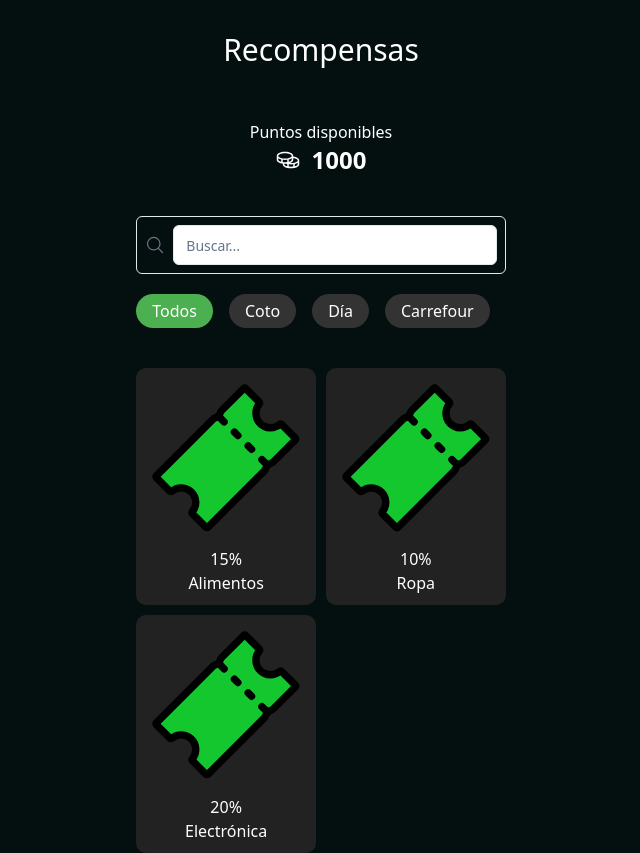
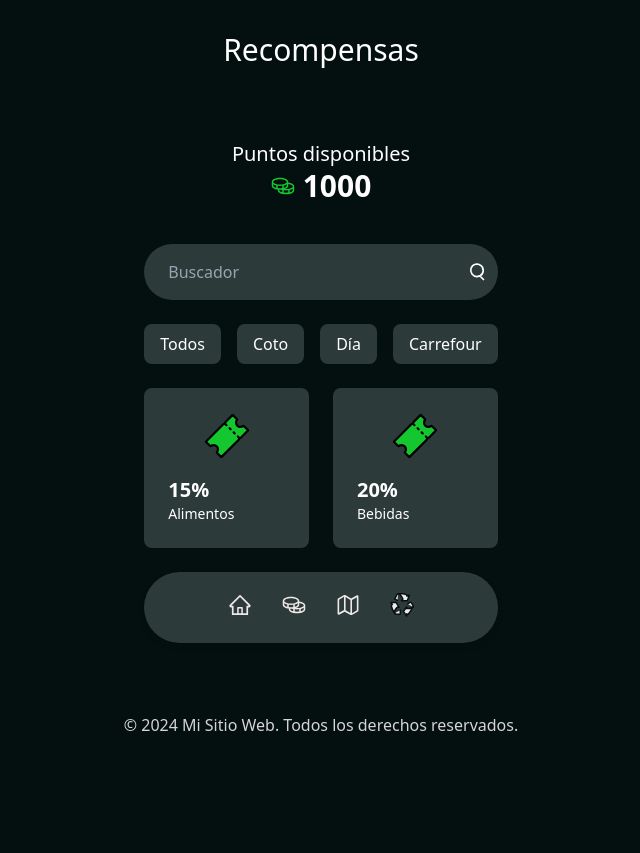
Before and after one commit to MatiasAguirre26/reciclaje-final, a Next.js app: page /rewards in a window 1280 px wide. Shown: the top 853 px of the page, without its empty margins (319-959 px from the left). After the commit the page ends 800 px from the top, so only its background shows below. Built offline with nearby package versions, Linux system fonts and the light colour scheme.

Commit message:
haciendo la funcionalidad de rewards

```diff
--- a/src/app/rewards/[id]/page.js
+++ b/src/app/rewards/[id]/page.js
@@ -1,20 +1,64 @@
 'use client';
 
-import { useRouter } from 'next/navigation';
+import { useRouter } from 'next/router';
+import CoinsIcon from '/public/icons/coins.svg';
+import useRewardStore from '@/app/stores/useRewardStore';
+import Link from 'next/link';
+import { buttonVariants } from "@/components/ui/button";
+import TicketIcon from '/public/icons/ticket.svg';
+import { useEffect, useState } from 'react';
 
-export default function RewardDetails({ params }) {
-  const router = useRouter();
-  const { id } = params;
+export default function RewardDetails() {
+  const { selectedReward, redeemReward, userPoints } = useRewardStore();
 
-  // Puedes hacer fetch de la recompensa con el id
-  // O también pasarle los detalles mediante props al hacer el routing
+  const [redeemed, setRedeemed] = useState(false); // Para mostrar un mensaje de confirmación
+
+  if (!selectedReward) {
+    return <p>No hay detalles de la recompensa disponibles</p>;
+  }
+
+  const handleRedeem = () => {
+    if (userPoints >= selectedReward.cost) {
+      redeemReward(selectedReward.cost);  // Descuenta los puntos
+      setRedeemed(true);  // Muestra el mensaje de confirmación
+      console.log("Puntos después del canje:", useRewardStore.getState().userPoints); // Verifica que los puntos se han actualizado
+    } else {
+      setRedeemed(false);  // En caso de no tener suficientes puntos
+    }
+  };
+
   return (
-    <div className="text-white">
-      <h1>Detalles de la Recompensa {id}</h1>
-      {/* Muestra más información de la recompensa aquí */}
-      <button onClick={() => router.back()} className="p-2 mt-4 bg-blue-500 rounded">
-        Volver
-      </button>
+    <div className="mx-[30px] grid gap-[20px] justify-center my-8 text-white">
+      <h1 className='text-3xl text-center'>Detalles de la Recompensa</h1>
+      <div className="flex flex-col items-center justify-between p-4 rounded-lg">
+        <h4 className='text-xl text-center'>Puntos disponibles</h4>
+        <div className="flex items-center">
+          <CoinsIcon className="w-6 h-6 text-[--color-primary]" />
+          <p className="ml-2 text-3xl font-bold">{userPoints}</p>
+        </div>
+      </div>
+      <div className="max-w-3xl p-6 mx-auto my-12 text-center text-white bg-gray-900 rounded-lg">
+      <div className="flex justify-center mb-4">
+        <TicketIcon className="w-12 h-12 text-[--color-primary]"/>
+      </div>
+      <p className="text-xl font-bold">{selectedReward.discount}</p>
+      <p className="text-sm">{selectedReward.category}</p>
+      <p className="text-lg">Valor del cupon: <span className="font-bold">{selectedReward.cost} Puntos</span></p>
+        {/* <p>Descuento: {selectedReward.discount}</p>
+        <p>Categoría: {selectedReward.category}</p>
+        <p>Detalles: {selectedReward.details}</p> */}
+        <p>Vencimiento: {selectedReward.expiration}</p>
+      </div>
+      {/* Mensaje de confirmación al canjear */}
+      {redeemed && (
+        <p className="text-center text-green-500">¡Canje exitoso! Has canjeado la recompensa.</p>
+      )}
+
+      <div className='flex justify-center gap-4'>
+        <Link href="/rewards" className={buttonVariants({ variant: "secondary", size: "lg", className: "font-bold" })}>Volver</Link>
+        <Link href="/dashboard" onClick={handleRedeem} className={buttonVariants({ variant: "default", size: "lg", className: "font-bold" })}>Canjear</Link>
+      </div>
     </div>
+
   );
 }
--- a/src/app/rewards/page.js
+++ b/src/app/rewards/page.js
@@ -1,59 +1,148 @@
+// 'use client';
+
+// import Navbar from '@/components/navbar';
+// import useRewardStore from '@/app/stores/useRewardStore';
+// import SearchBar from "@/components/search-bar";
+// import CoinsIcon from '/public/icons/coins.svg';
+// import TicketIcon from '/public/icons/ticket.svg';
+// import Link from 'next/link';
+
+// export default function RewardsPage() {
+
+//   const { setSelectedReward } = useRewardStore();
+//   const userPoints = useRewardStore((state) => state.userPoints);
+
+
+//   const categories = ['Todos', 'Coto', 'Día', 'Carrefour'];
+//   const rewards = [
+//     { id: 1, discount: '15%', category: 'Alimentos', cost:200, details: 'Detalles del cupón 1', expiration: '31/12/2024' },
+//     { id: 2, discount: '20%', category: 'Bebidas', cost:300, details: 'Detalles del cupón 2', expiration: '30/11/2024' },
+//     // Agrega más recompensas según sea necesario
+//   ];
+
+//   const handleCardClick = (reward) => {
+//     setSelectedReward(reward);  // Almacena la recompensa seleccionada
+//   };
+
+//   return (
+//     <div className="grid justify-center gap-6 mx-8 my-8 text-white">
+//       <div className="mb-8 text-3xl text-center">
+//         <h1>Recompensas</h1>
+//       </div>
+//       <div className="flex flex-col items-center justify-between p-4 rounded-lg">
+//         <h4 className='text-xl text-center'>Puntos disponibles</h4>
+//         <div className="flex items-center">
+//           <CoinsIcon className="w-6 h-6 text-[--color-primary]" />
+//           <p className="ml-2 text-3xl font-bold">{userPoints}</p>
+//         </div>
+//       </div>
+//       <div>
+//         <SearchBar />
+//       </div>
+//       <div className="flex space-x-4 overflow-x-auto">
+//         {categories.map((category, index) => (
+//           <button key={index} className="px-4 py-2 bg-[--color-secundary] rounded-lg hover:bg-gray-600">
+//             {category}
+//           </button>
+//         ))}
+//       </div>
+//       <div className="grid grid-cols-2 gap-6">
+//           {rewards.map((reward, index) => (
+//           <Link
+//             href="/rewards/details"
+//             onClick={() => handleCardClick(reward)}
+//             key={index}
+//             className="p-6 transition-all bg-[--color-secundary] rounded-lg hover:bg-gray-700"
+//           >
+//             <div className="flex justify-center mb-4">
+//               <TicketIcon className="w-12 h-12 text-[--color-primary]"/>
+//             </div>
+//             <p className="text-xl font-bold">{reward.discount}</p>
+//             <p className="text-sm">{reward.category}</p>
+//           </Link>
+//         ))}
+//       </div>
+//       <Navbar />
+//     </div>
+//   );
+// }
+
+
 'use client';
 
+import { useEffect, useState } from 'react';
 import Navbar from '@/components/navbar';
-import SearchBar  from "@/components/search-bar";
-import Link from 'next/link';
-import { buttonVariants } from "@/components/ui/button"; // Tu botón personalizado
-import styles from '@/styles/rewards-page.module.css';
+import useRewardStore from '@/app/stores/useRewardStore';
+import SearchBar from "@/components/search-bar";
 import CoinsIcon from '/public/icons/coins.svg';
 import TicketIcon from '/public/icons/ticket.svg';
+import Link from 'next/link';
 
-export default function rewards() {
+export default function RewardsPage() {
+  const { setSelectedReward } = useRewardStore();
+  const userPoints = useRewardStore((state) => state.userPoints);
+
+  const [isMounted, setIsMounted] = useState(false);
+
+  // Este useEffect se asegura de que el componente se monte antes de mostrar los puntos
+  useEffect(() => {
+    setIsMounted(true);
+  }, []);
+
   const categories = ['Todos', 'Coto', 'Día', 'Carrefour'];
-    // const rewards = Array(6).fill({ discount: '15%', category: 'Alimentos' });
-  // Aquí cada recompensa debería tener un ID único para poder identificarla
   const rewards = [
-      { id: 1, discount: '15%', category: 'Alimentos' },
-      { id: 2, discount: '10%', category: 'Ropa' },
-      { id: 3, discount: '20%', category: 'Electrónica' }
+    { id: 1, discount: '15%', category: 'Alimentos', cost: 200, details: 'Detalles del cupón 1', expiration: '31/12/2024' },
+    { id: 2, discount: '20%', category: 'Bebidas', cost: 300, details: 'Detalles del cupón 2', expiration: '30/11/2024' },
   ];
 
+  const handleCardClick = (reward) => {
+    setSelectedReward(reward);  // Almacena la recompensa seleccionada
+  };
+
+  // Si el componente no está montado, retorna null o un loader temporal
+  if (!isMounted) {
+    return null; // O puedes retornar un loader/spinner si prefieres
+  }
 
   return (
-    <div className="mx-[30px] grid gap-[20px] justify-center my-8 text-white">
+    <div className="grid justify-center gap-6 mx-8 my-8 text-white">
       <div className="mb-8 text-3xl text-center">
         <h1>Recompensas</h1>
       </div>
-        <div className={styles.points}>
-          <h4>Puntos disponibles</h4>
-          <div className='flex items-center justify-center'>
-            <CoinsIcon className={styles.navIcon} />
-            <p className='ml-3 text-2xl font-bold'> 1000</p>
+      <div className="flex flex-col items-center justify-between p-4 rounded-lg">
+        <h4 className='text-xl text-center'>Puntos disponibles</h4>
+        <div className="flex items-center">
+          <CoinsIcon className="w-6 h-6 text-[--color-primary]" />
+          <p className="ml-2 text-3xl font-bold">{userPoints}</p>
         </div>
       </div>
       <div>
-          <SearchBar/>
+        <SearchBar />
       </div>
-        <div className={styles.categories}>
+      <div className="flex space-x-4 overflow-x-auto">
         {categories.map((category, index) => (
-            <button key={index} className={styles.categoryButton}>
+          <button key={index} className="px-4 py-2 bg-[--color-secundary] rounded-lg hover:bg-gray-600">
             {category}
           </button>
         ))}
       </div>
-        <div className={styles.rewardsList}>
+      <div className="grid grid-cols-2 gap-6">
         {rewards.map((reward, index) => (
-            <Link href={`/rewards/${index}`} key={index} className={styles.rewardCardLink}>
-              <div className={styles.rewardCard}>
-                <div className={styles.rewardImage}><TicketIcon/></div>
-                <p>{reward.discount}</p>
-                <p>{reward.category}</p>
+          <Link
+            href="/rewards/details"
+            onClick={() => handleCardClick(reward)}
+            key={index}
+            className="p-6 transition-all bg-[--color-secundary] rounded-lg hover:bg-gray-700"
+          >
+            <div className="flex justify-center mb-4">
+              <TicketIcon className="w-12 h-12 text-[--color-primary]"/>
             </div>
+            <p className="text-xl font-bold">{reward.discount}</p>
+            <p className="text-sm">{reward.category}</p>
           </Link>
         ))}
       </div>
-
       <Navbar />
     </div>
-    )
+  );
 }
--- /dev/null
+++ b/src/app/stores/useRewardStore.js
@@ -0,0 +1,23 @@
+import { create } from 'zustand';
+import { persist } from 'zustand/middleware';
+
+const useRewardStore = create(
+  persist(
+    (set) => ({
+      userPoints: 1000,  // Puntos iniciales del usuario
+      selectedReward: null,
+      setSelectedReward: (reward) => set({ selectedReward: reward }),
+
+      // Acción para descontar puntos
+      redeemReward: (pointsCost) => set((state) => ({
+        userPoints: state.userPoints - pointsCost
+      })),
+    }),
+    {
+      name: 'reward-storage', // Nombre del almacenamiento en localStorage
+      getStorage: () => localStorage, // Definir el uso de localStorage
+    }
+  )
+);
+
+export default useRewardStore;
--- a/src/components/search-bar.js
+++ b/src/components/search-bar.js
@@ -7,13 +7,29 @@ export default function SearchBar({ onSearch }) {
   };
 
   return (
-    <div className="flex items-center p-2 space-x-2 border rounded-md">
-      <MagnifyingGlassIcon className="w-5 h-5 text-gray-500" />
-      <Input
-        type="search"
-        placeholder="Buscar..."
-        className="flex-1"
+    <div className="relative flex items-center w-full max-w-md p-2 bg-[--color-secundary] rounded-full">
+      <input
+        type="text"
+        placeholder="Buscador"
+        className="w-full px-4 py-2 text-white bg-transparent border-none outline-none"
       />
+      <button className="absolute right-3">
+        <svg
+          xmlns="http://www.w3.org/2000/svg"
+          fill="none"
+          viewBox="0 0 24 24"
+          strokeWidth={2}
+          stroke="white"
+          className="w-5 h-5"
+        >
+          <path
+            strokeLinecap="round"
+            strokeLinejoin="round"
+            d="M21 21l-4.35-4.35m0 0A7.5 7.5 0 1013.5 17.5z"
+          />
+        </svg>
+      </button>
     </div>
+
   );
 }
```
Also changed, not shown: public/icons/coins.svg. Lines whose indentation alone changed are shown as unchanged.
